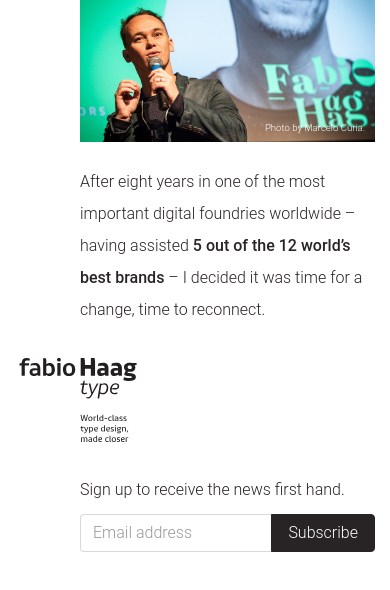
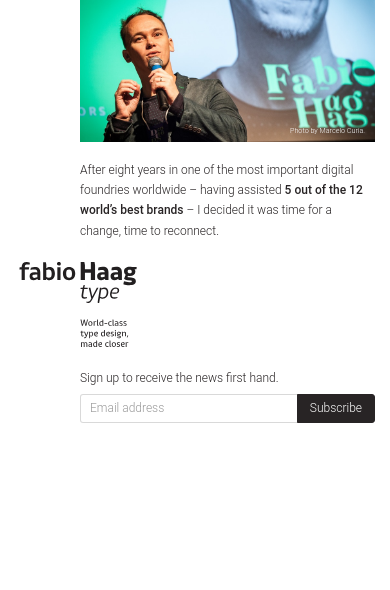
Before and after one commit to manfromanotherland/fh-presales, a website: page index.html in a window 390 px wide. Drawn offline with nearby package versions, Linux system fonts and the light colour scheme; files that its build step writes are made by us from their sources; files whose address does not match are found by name.

Commit message:
Smaller font-size on desktop and mobile

```diff
--- a/src/scss/_custom.scss
+++ b/src/scss/_custom.scss
@@ -21,7 +21,7 @@ $link-hover-decoration: none;
 $font-family-sans-serif: 'roboto', sans-serif;
 
 $font-size-root: 18px;
-$line-height-base: 2;
+$line-height-base: 1.7;
 
 // Buttons
 
--- a/src/scss/_fh.scss
+++ b/src/scss/_fh.scss
@@ -1,10 +1,10 @@
 // Responsive typography
 
 html {
-  font-size: 16px;
+  font-size: 12px;
   font-weight: 300;
-  @include media-breakpoint-up(lg) { font-size: 18px; }
-  @include media-breakpoint-up(xl) { font-size: 20px; }
+  @include media-breakpoint-up(lg) { font-size: 14px; }
+  @include media-breakpoint-up(xl) { font-size: 18px; }
 }
 
 strong { font-weight: 500; }
@@ -45,7 +45,7 @@ strong { font-weight: 500; }
 	display: block;
 	max-width: 40%;
 	height: auto;
-	margin: 2rem 0;
+	margin: 1.75rem 0;
 	transform: translateX(-51.5%);
 
 	@include media-breakpoint-up(md) {
```
